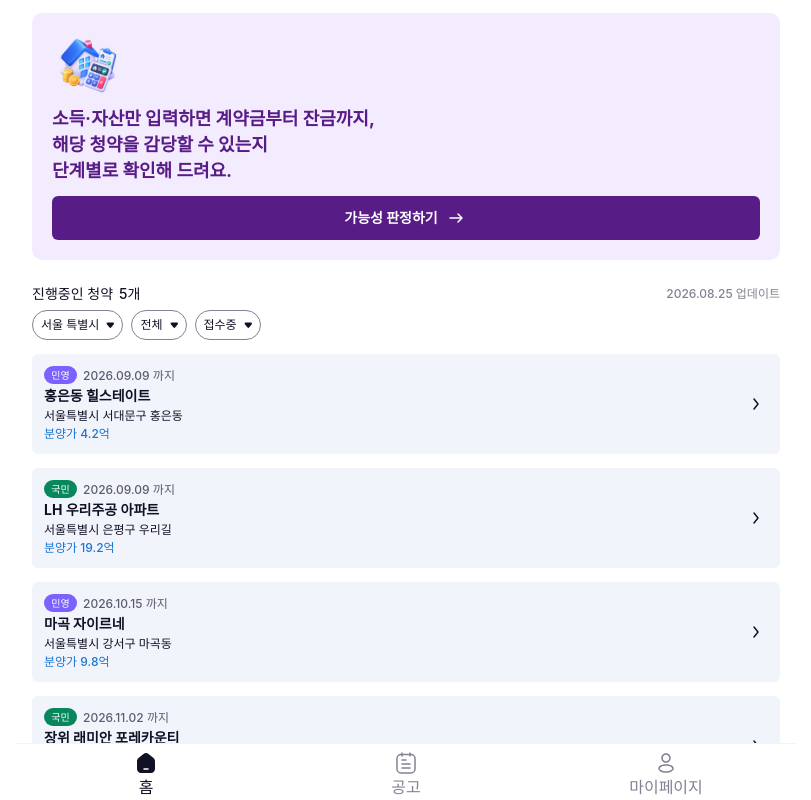
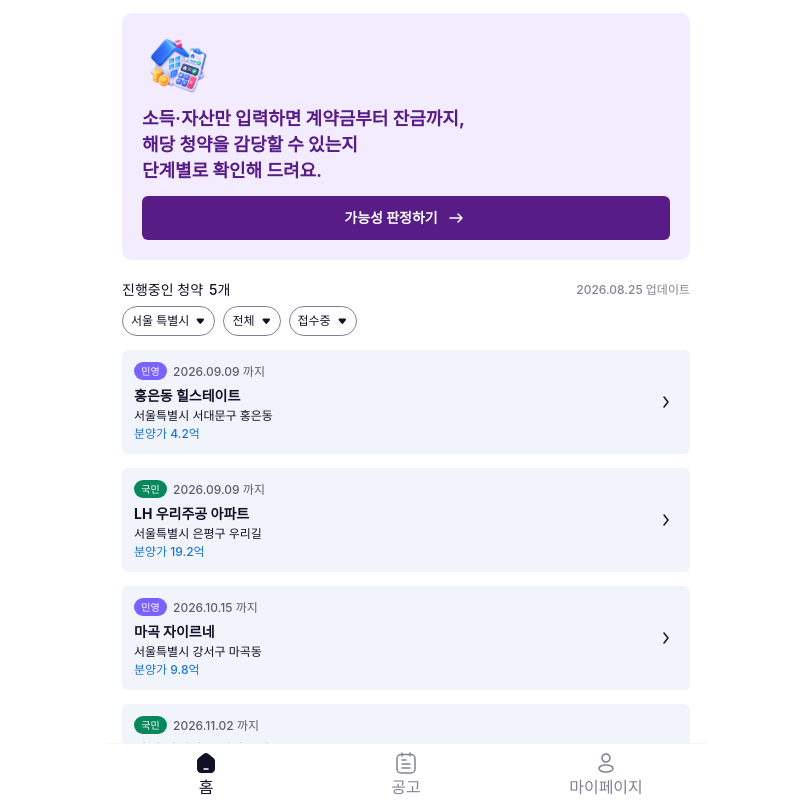
Before and after one commit to Get-MyHome/get-myhome-frontend, a Next.js app: page / in a window 1280 px wide. Shown: the top 800 px of the page, without its empty margins (234-1045 px from the left). Built offline with nearby package versions, Linux system fonts and the light colour scheme; no server answers; a web font is replaced by a local one.

Commit message:
style: 홈 화면 카드·간격 조정, 앱 컨테이너 폭 600px

```diff
--- a/src/app/(tabs)/page.tsx
+++ b/src/app/(tabs)/page.tsx
@@ -7,11 +7,11 @@ import {
 
 /**
  * 상단 여백: 디자인의 57px 은 기기 상태바 44px 을 포함한 값이라 13px 만 남긴다.
- * 히어로-섹션 간격 24px 은 여기 11px + 스티키 바의 pt 13px 으로 나눠 갖는다.
+ * 히어로-섹션 간격 20px 은 여기 7px + 스티키 바의 pt 13px 으로 나눠 갖는다.
  */
 export default function HomePage() {
   return (
-    <div className="flex flex-col gap-[11px] px-gutter pt-[calc(env(safe-area-inset-top)+13px)]">
+    <div className="flex flex-col gap-[7px] px-gutter pt-[calc(env(safe-area-inset-top)+13px)]">
       <EligibilityCtaCard />
       <SubscriptionSection
         subscriptions={MOCK_SUBSCRIPTIONS}
--- a/src/components/home/subscriptionCard.tsx
+++ b/src/components/home/subscriptionCard.tsx
@@ -17,9 +17,9 @@ export function SubscriptionCard({
   return (
     <Link
       href={`/eligibility/notices/${id}`}
-      className="flex items-center justify-between gap-[12px] rounded-[6px] bg-muted p-[12px]"
+      className="flex items-center justify-between rounded-[6px] bg-muted p-[12px]"
     >
-      <div className="flex min-w-0 flex-col gap-[2px]">
+      <div className="flex min-w-0 flex-col gap-[6px]">
         <div className="flex items-end gap-[6px]">
           <SupplyTypeBadge supplyType={supplyType} />
           <span className="text-body-3 font-medium text-muted-foreground">
@@ -27,11 +27,13 @@ export function SubscriptionCard({
           </span>
         </div>
 
-        <h3 className="text-subtitle-4 font-bold text-foreground">{name}</h3>
-        <p className="text-body-3 font-medium text-foreground">{address}</p>
-        <p className="text-body-3 font-medium text-info">
-          분양가 {formatEok(price)}
-        </p>
+        <div className="flex flex-col gap-[2px]">
+          <h3 className="text-subtitle-4 font-bold text-foreground">{name}</h3>
+          <p className="text-body-3 font-medium text-foreground">{address}</p>
+          <p className="text-body-3 font-medium text-info">
+            분양가 {formatEok(price)}
+          </p>
+        </div>
       </div>
 
       <ChevronRightIcon
--- a/src/components/home/subscriptionSection.tsx
+++ b/src/components/home/subscriptionSection.tsx
@@ -9,15 +9,10 @@ export function SubscriptionSection({
   updatedAt,
 }: {
   subscriptions: HousingSubscription[];
-  /** 목록 갱신일. ISO 날짜(YYYY-MM-DD) */
   updatedAt: string;
 }) {
   return (
     <section className="flex flex-col">
-      {/* 스크롤하면 헤더 + 필터가 상단에 붙는다.
-          -mx-gutter 로 배경을 화면 폭 끝까지 늘려야 카드가 좌우 여백으로 비치지 않는다.
-          pt/pb 는 각각 히어로와의 간격, 리스트와의 간격에서 옮겨온 값이라
-          고정되지 않은 상태의 레이아웃은 이전과 같다. */}
       <div className="sticky top-[env(safe-area-inset-top)] z-10 -mx-gutter flex flex-col gap-[6px] bg-background px-gutter pt-[13px] pb-[14px]">
         <div className="flex items-center justify-between">
           <h2 className="flex items-center gap-[6px] text-body-2 font-medium text-foreground">
--- a/src/components/ui/filterChip.tsx
+++ b/src/components/ui/filterChip.tsx
@@ -18,7 +18,7 @@ export function FilterChip({
       type="button"
       onClick={onClick}
       aria-haspopup="listbox"
-      className="flex items-center gap-[6px] rounded-[48px] border border-neutral-300 py-[6px] pr-[6px] pl-[8px] text-body-3 font-medium text-foreground"
+      className="flex items-center gap-[6px] rounded-[48px] border border-neutral-300 px-[8px] py-[6px] text-body-3 font-medium text-foreground"
     >
       {label}
       {/* 디자인은 11x8 박스 안에 7.39x5.39 삼각형이 들어있다.
--- a/src/styles/globals.css
+++ b/src/styles/globals.css
@@ -106,7 +106,7 @@
 
 /* 3. Layout — 모바일 웹 전용. 780px 초과는 가운데 정렬 + 양옆 흰 여백 */
 @theme {
-  --container-app: 780px;
+  --container-app: 600px;
 
   /* 본문 좌우 여백. 스티키 바가 -mx-gutter 로 이 값을 되돌려
      배경을 화면 끝까지 늘리기 때문에 리터럴 대신 토큰으로 둔다 */
```
